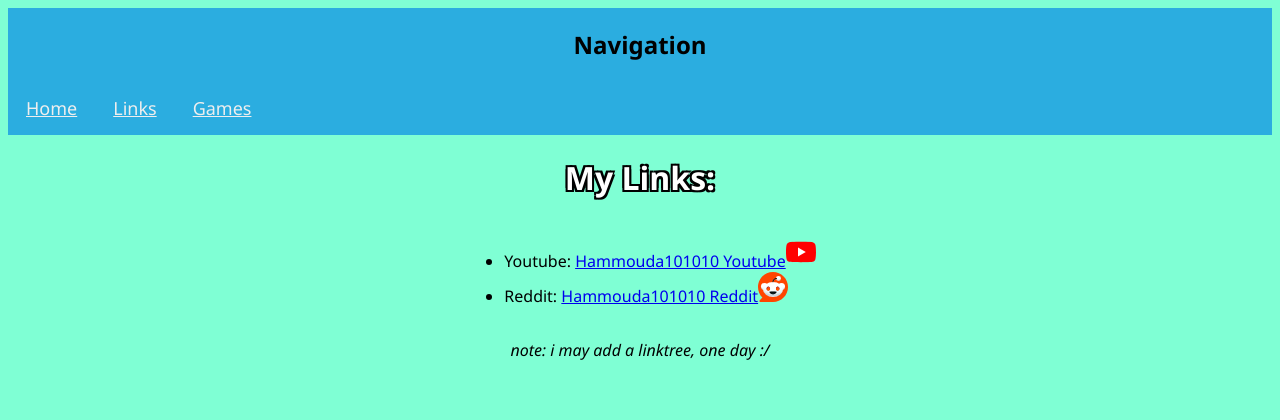
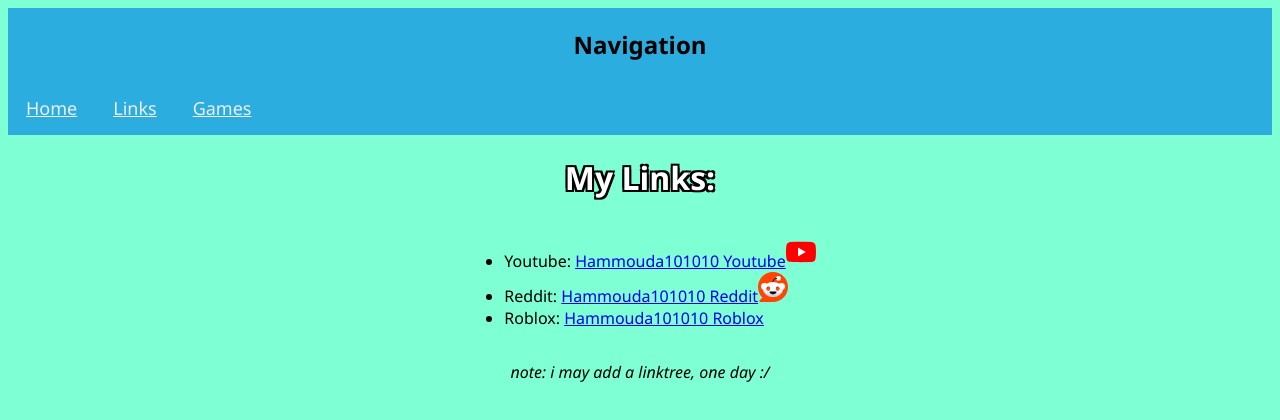
Before and after one commit to hammouda101010/Website, a plain HTML site: page links.html in a window 1280 px wide. Drawn offline with Linux system fonts and the light colour scheme.

Commit message:
Update links.html

```diff
--- a/links.html
+++ b/links.html
@@ -21,6 +21,7 @@
             <ul>
                 <li>Youtube: <a href="https://www.youtube.com/@HammouaI0I0I0">Hammouda101010 Youtube</a><img src="imgs/youtube.svg" width="30" height="30"></li>
                 <li> Reddit: <a href="https://www.reddit.com/user/hammouda101010/">Hammouda101010 Reddit</a><img src=imgs/reddit.svg width="30" height="30"> </li>
+                <li>Roblox: <a href="web.roblox.com/users/1184882989/profile">Hammouda101010 Roblox</a></li>
             </ul>
             </p>
             <p><em>note: i may add a linktree, one day :/</em></p>
```
